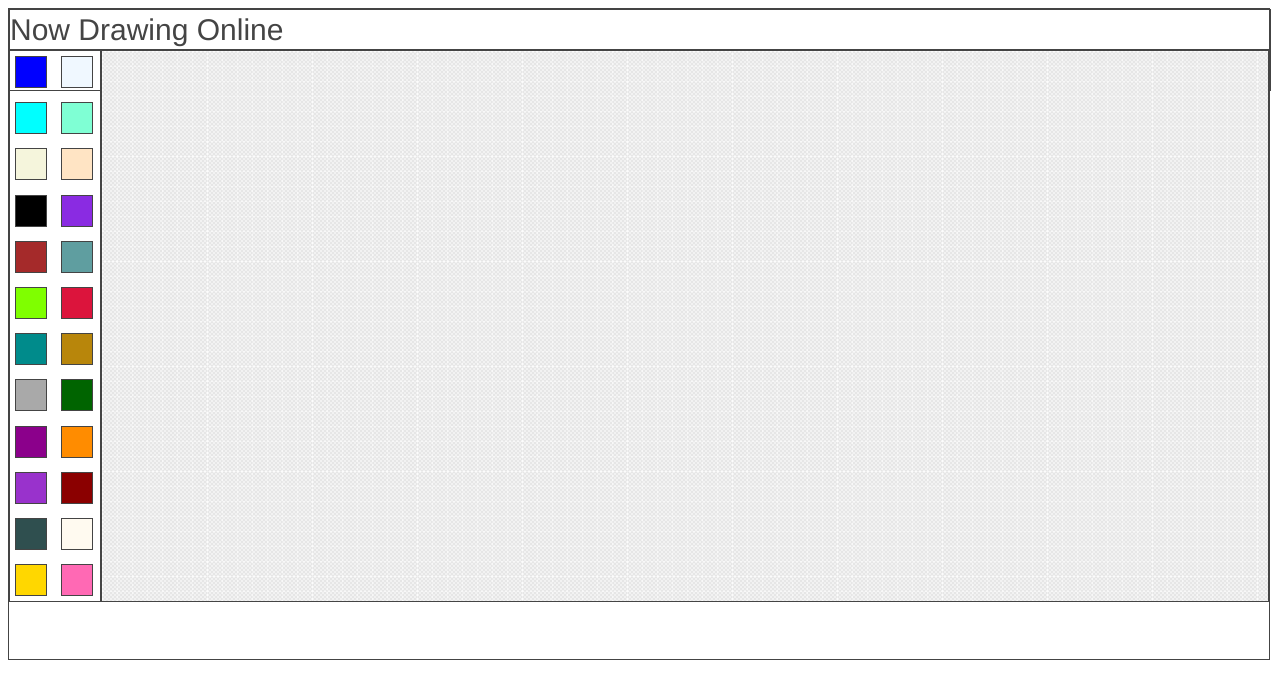
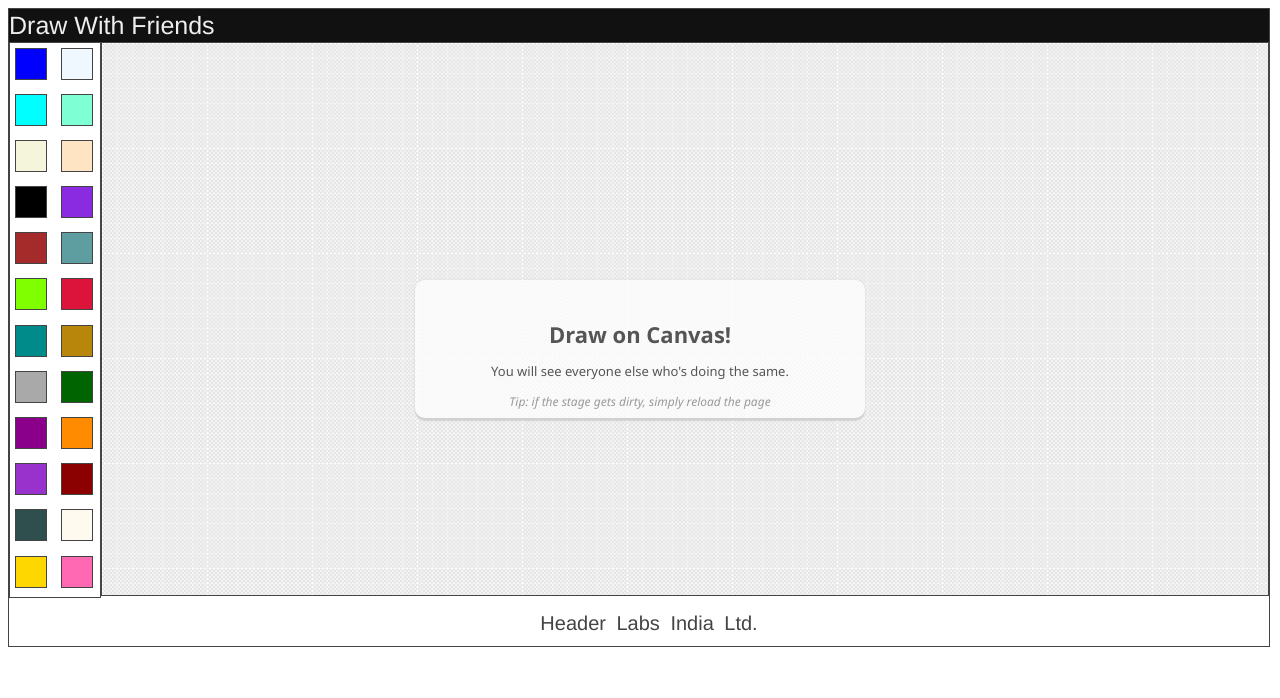
Before and after one commit to Jitu1990/PaintApp, a website: page index.html in a window 1280 px wide. Drawn offline with nearby package versions, Linux system fonts and the light colour scheme; no server answers.

Commit message:
all but one

```diff
--- a/index.html
+++ b/index.html
@@ -7,7 +7,7 @@
 </head>
 <body onload="">
     <div id ="container" class="">
-        <div id="header">Now Drawing Online</div>
+        <div id="header"> Draw With Friends</div>
         <div id ="list">
             <div id="c1" class="clr" style="background-color: blue;"></div>
             <div id="c2" class="clr" style="background-color: aliceblue;"></div>
@@ -35,26 +35,31 @@
             <div id="c24" class="clr" style="background-color: hotpink"></div>
 
         </div>
-        <canvas id="paper" width="1166" height="550"></canvas>
-       <!--div id="footer">Header Labs India Ltd.</div-->
+        <canvas id="paper" width="1166" height="552"></canvas>
+        <hgroup id="instructions">
+            <h1>Draw on Canvas!</h1>
+            <h2>You will see everyone else who's doing the same.</h2>
+            <h3>Tip: if the stage gets dirty, simply reload the page</h3>
+        </hgroup>
+       <div id="footer">Header Labs India Ltd.</div>
     </div>
 
 </body>
 <script src="/socket.io/socket.io.js"></script>
 <script src="https://cdn.socket.io/socket.io-1.2.0.js"></script>
 <script src="http://code.jquery.com/jquery-1.11.1.js"></script>
+<script src="../js/jquery.hotkeys.js"></script>
 <script src="../js/script.js"></script>
-<script>
-  // var socket;
-   //socket = io();
-   //var c = document.getElementById("paper");
-   //var ctx = c.getContext("2d");
-  // ctx.moveTo(0,0);
-   //ctx.lineTo(200,100);
-   //ctx.stroke();
+<!--script>
+
+
 
     $(document).ready(function() {
-        $('#container').append('<div id="footer">Header Labs India Ltd.</div>');
+        //$('#container').append('<div id="footer">Header Labs India Ltd.</div>');
+
+        $('#paper').bind('keydown', 'command + z', function(e){
+            cUndo();
+        });
     });
-</script>
+</script-->
 </html>
--- a/public/css/mystyle.css
+++ b/public/css/mystyle.css
@@ -1,4 +1,6 @@
-
+/*{
+    box-sizing: border-box;/*
+}*/
 body{
 
 
@@ -6,30 +8,34 @@ body{
     color:#444;
 }
 #container{
-    height:650px;
+    /*height:640px;*/
     width:1260px;
     border: 1px solid;
 }
 
 #header{
-    border: 1px solid;
+
+    border: 0 solid;
     height:auto;
+    background-color: #111111;
+    color: #eeeeee;
     width:1260px;
     font-family: "Helvetica", Times, serif;
-    font-size: 30px;
+    font-size: 25px;
+    font-weight: normal;
 }
 
 #list{
     border:1px solid;
     width:90px;
-    height:550px;
+    height:554px;
     float:left;
 }
 #paper{
     /*width: 1166px;
     height:550px;*/
     border:1px solid;
-    position: absolute;
+
     background:url('../img/bg.png') repeat #e4e4e4;
 
     /* This will hide the extra canvas if the screen is small */
@@ -46,10 +52,47 @@ body{
     display: inline-block;
 }
 #footer{
+   /* background-color: #111111;*/
+    margin: auto;
     text-align: center;
     height:auto;
     width:1260px;
     font-family: "Helvetica", Times, serif;
-    font-size: 30px;
-    border: 1px solid;
+    font-size: 20px;
+    border: 0px solid;
+    word-spacing: 5px;
+    padding: 10px;
+    bottom: 0;
+    z-index: 100000;
 }
+hgroup{
+    position: fixed;
+    background-color: rgba(255, 255, 255, 0.7);
+    width: 400px;
+    height: 88px;
+    top: 50%;
+    left: 50%;
+    margin: -120px 0 0 -225px;
+    text-align: center;
+    padding: 25px;
+    border-radius: 10px;
+    box-shadow: 0 0 3px rgba(100, 100, 100, 0.1), 0 3px 1px #D4D4D4;
+    color: #555;
+}
+h1{
+    font-size: 22px;
+    padding-bottom: 0px;
+}
+
+h2{
+    font-size: 13px;
+    font-weight: normal;
+    padding-bottom: 2px;
+}
+
+h3{
+    font-size: 12px;
+    font-weight: normal;
+    font-style: italic;
+    color: #999;
+}
--- a/public/js/script.js
+++ b/public/js/script.js
@@ -26,6 +26,7 @@ var prevX = 0,
 var flag=false,dot_flag=false;
 var x="black";
 var linewidth=2;
+instructions = $('#instructions');
 
 // for selecting color
 $('.clr').on('click',function(evt){
@@ -58,6 +59,7 @@ el.onmouseout = function() {
 // find real coordinates
 function findxy(res,e){
     if (res == 'down') {
+        instructions.fadeOut();
         prevX = currX;
         prevY = currY;
         currX = e.clientX - el.offsetLeft;
@@ -99,7 +101,6 @@ function draw(prevX,prevY,currX,currY,x,linewidth) {
 var id = Math.round($.now()*Math.random());
 //emit to server
 function emitLine(prevX,prevY,currX,currY,x,linewidth){
-    //var sessionId = io.socket.sessionid;
 
     var data = {
         prevX: prevX,
@@ -115,6 +116,7 @@ function emitLine(prevX,prevY,currX,currY,x,linewidth){
 }
 
 io.on( 'draw', function( data ) {
+    instructions.fadeOut();
     //console.log( 'drawCircle event recieved:', data );
     draw(data.prevX,data.prevY,data.currX,data.currY,data.color,data.lwidth);
 })
```
